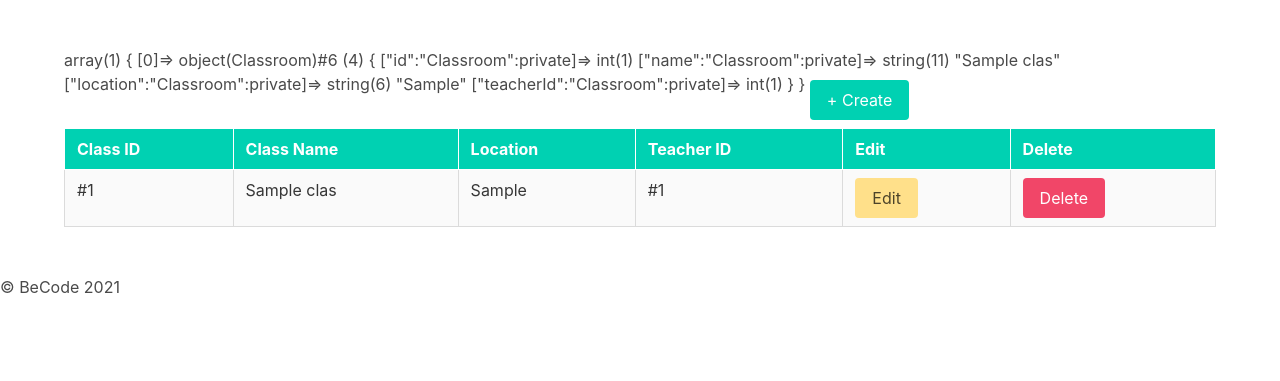
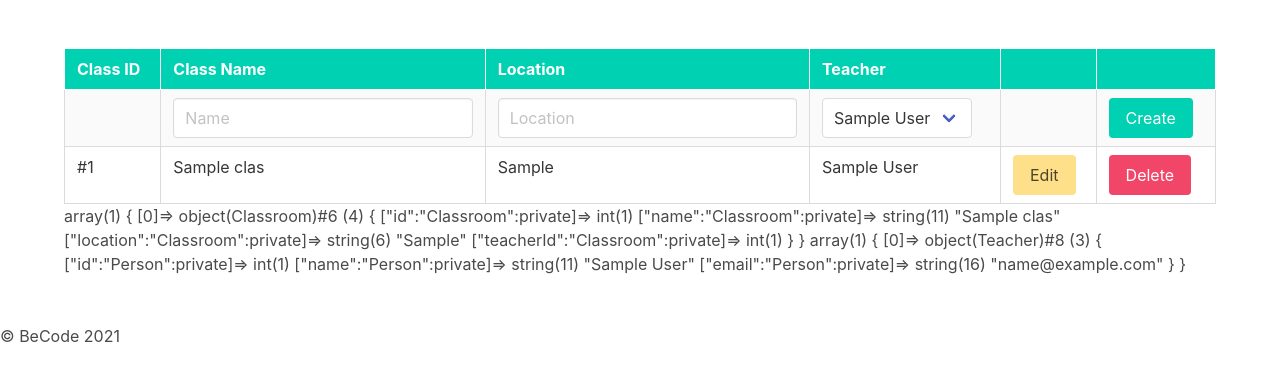
Before and after one commit to Laurent-Bosteels/crud, a PHP site: page /index.php?page=classroom in a window 1280 px wide. Shown: the part 66-447 px from the top of the page. Run offline with PHP 8.4, Linux system fonts and the light colour scheme; tables that the repository leaves empty or names only in its code hold one stand-in row (values such as "Sample post").

Commit message:
classroom loader, controller, view update

```diff
--- a/Controller/ClassroomController.php
+++ b/Controller/ClassroomController.php
@@ -1,14 +1,27 @@
 <?php
-declare(strict_types = 1);
+
+declare(strict_types=1);
 
 class ClassroomController
 {
-    //render function with both $_GET and $_POST vars available if it would be needed.
     public function render(array $GET, array $POST)
     {
 
-        $loaderClass= new ClassroomLoader();
-        $allClasses = $loaderClass->getClasses();
+        $loaderClasses = new ClassroomLoader();
+        $loaderTeachers = new TeacherLoader();
+
+        if (isset($POST['add']) and isset($POST['name']) and isset($POST['location'])) {
+            $loaderClasses->addClass($POST['name'], $POST['location'], $POST['teacherId']);
+            $POST['add'] = 0;
+        } elseif (isset($POST['edit'])) {
+            $loaderClasses->changeClass($POST['name'], $POST['location'], $POST['teacherId'], $POST['edit']);
+            $POST['edit'] = 0;
+        } elseif (isset($POST['delete'])) {
+            $loaderClasses->deleteClass($POST['delete']);
+            $POST['delete'] = 0;}
+
+        $allClasses = $loaderClasses->getClasses();
+        $allTeachers = $loaderTeachers->getTeachers();
 
         require 'View/classroom.php';
     }
--- a/Model/ClassroomLoader.php
+++ b/Model/ClassroomLoader.php
@@ -1,32 +1,67 @@
 <?php
+
 
 class ClassroomLoader
 
 {
     private array $classes;
 
-    public function __construct()
-    {
+    public function __construct() {
+        $this->loadClasses();
+    }
+
+    public function getClasses(): array {
+        $this->loadClasses();
+        return $this->classes;
+    }
+
+    public function loadClasses() {
         $con = Database::openConnection();
         $handle = $con->prepare('SELECT * FROM class');
         $handle->execute();
         $selectedSchools = $handle->fetchAll();
-
+        $this->classes = [];
         foreach ($selectedSchools as $school) {
             $this->classes[] = new Classroom((int)$school['class_id'], $school['name'], $school['location'], (int)$school['teacher_id']);
         }
     }
 
-    public function getClasses(): array
-    {
-        return $this->classes;
-    }
-    public function getClassById(int $id)
-    {
+    public function getClassById(int $id) {
         foreach ($this->classes as $class) {
             if ($class->getId() === $id) {
                 return $class;
             }
         }
     }
+
+    public function addClass($name, $location, $teacherId) {
+        $con = Database::openConnection();
+        $handle = $con->prepare('INSERT INTO class (name, location, teacher_id) VALUES (:name, :location, :teacherId)');
+        $handle->bindValue(':name', $name);
+        $handle->bindValue(':location', $location);
+        $handle->bindValue(':teacherId', $teacherId);
+        $handle->execute();
+    }
+
+    public function deleteClass($id) {
+        $con = Database::openConnection();
+        $handle2 = $con->prepare('UPDATE student SET class_id = NULL WHERE class_id = :id2');
+        $handle2->bindValue(':id2', $id);
+        $handle2->execute();
+        $handle = $con->prepare('DELETE FROM class WHERE class_id = :id');
+        $handle->bindValue(':id', $id);
+        $handle->execute();
+    }
+
+    public function changeClass($name, $location, $teacherId, $id) {
+        $con = Database::openConnection();
+        $handle = $con->prepare('UPDATE class set name = :name, location = :location, teacher_id = :teacherId WHERE class_id = :id');
+        $handle->bindValue(':name', $name);
+        $handle->bindValue(':location', $location);
+        $handle->bindValue(':teacherId', $teacherId);
+        $handle->bindValue(':id', $id);
+        $handle->execute();
+    }
+
+
 }
--- a/View/classroom.php
+++ b/View/classroom.php
@@ -1,31 +1,58 @@
-<?php require 'includes/header.php'?>
+<?php require 'includes/header.php' ?>
+
 <section class="section">
     <div class="container">
         <div class="columns is-multiline">
             <div class="column">
+                <form action="" method="POST">
 
-                <?php var_dump($allClasses); ?>
-
-                <button class="button is-primary my-2" id="create">+ Create</button>
                     <table class="table is-bordered is-striped is-fullwidth">
                         <tr class="th is-selected">
                             <th>Class ID</th>
                             <th>Class Name</th>
                             <th>Location</th>
-                        <th>Teacher ID</th>
-                        <th>Edit</th>
-                        <th>Delete</th>
+                            <th>Teacher</th>
+                            <th></th>
+                            <th></th>
+                        </tr>
+                        <tr class="tr">
+                            <td></td>
+                            <td><input id="name" name="name" type="text" class="input" placeholder="Name"></td>
+                            <td><input id="location" name="location" input type="text" class="input" placeholder="Location"></td>
+                            <td>
+                                <div class="select">
+                                    <select name="teacherId">
+                                        <?php foreach ($allTeachers as $teacher) {
+                                            echo "<option value=" . $teacher->getId() . ">" . $teacher->getName() . "</option>";
+                                        } ?>
+                                    </select>
+                            </td>
+                            <td></td>
+                            <td><button name="add" value="add" class="button is-primary">Create</button></td>
                         </tr>
 
                         <?php
                         foreach ($allClasses as $row) {
-                        echo '<tr><td>' . '#' .$row->getId().'</td><td>'.$row->getName().'</td><td>'.$row->getLocation().'</td><td>' . '#' .$row->getTeacherId(). '</td><td>' . '<button class="button is-warning">Edit</button>' . '</td>' . '</td><td>' . '<button class="button is-danger">Delete</button>' . '</td></tr>';
+                            echo
+                            '<tr>
+                            <td>' . '#' . $row->getId() . '</td>
+                            <td>' . $row->getName() . '</td>
+                            <td>' . $row->getLocation() . '</td>
+                            <td>' . ($loaderTeachers->getTeacherById($row->getTeacherId()))->getName() . '</td>
+                            <td>' . '<button name="edit" class="button is-warning" value="' . $row->getId() . '">Edit</button>' . '</td>
+                            <td>' . '<button name="delete" value="' . $row->getId() . '" class="button is-danger">Delete</button>' . '</td>
+                            </tr>';
                         } ?>
 
                     </table>
+                </form>
+
+                <?php var_dump($allClasses); ?>
+                <?php var_dump($allTeachers); ?>
 
             </div>
         </div>
     </div>
 </section>
-<?php require 'includes/footer.php'?>
+
+<?php require 'includes/footer.php' ?>
--- a/View/teacher.php
+++ b/View/teacher.php
@@ -7,8 +7,8 @@
                 <form action="" method="POST">
                     <table class="table is-bordered is-striped is-fullwidth">
                         <tr class="th is-selected">
-                            <th>Student ID</th>
-                            <th>Student Name</th>
+                            <th>Teacher ID</th>
+                            <th>Teacher Name</th>
                             <th>Email</th>
                             <th></th>
                             <th></th>
```
Lines whose indentation alone changed are shown as unchanged.
